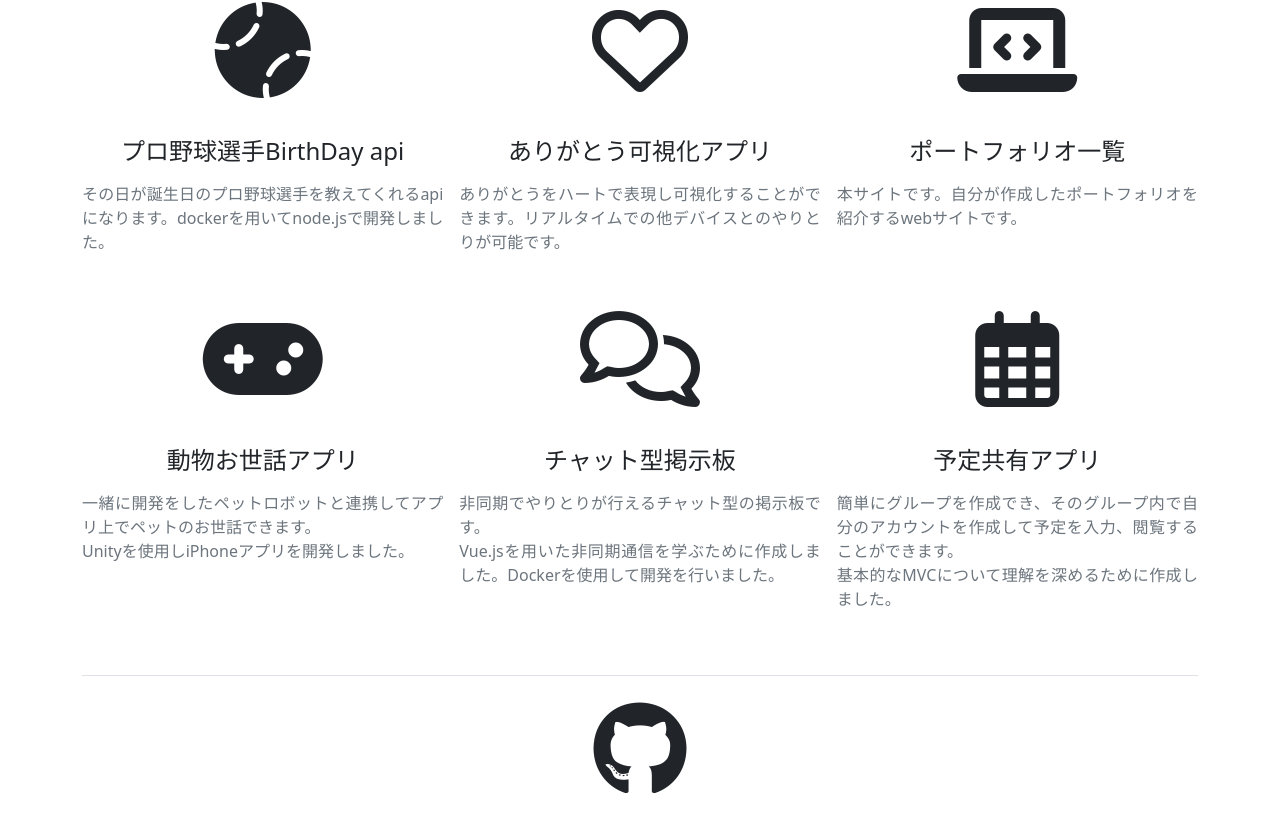
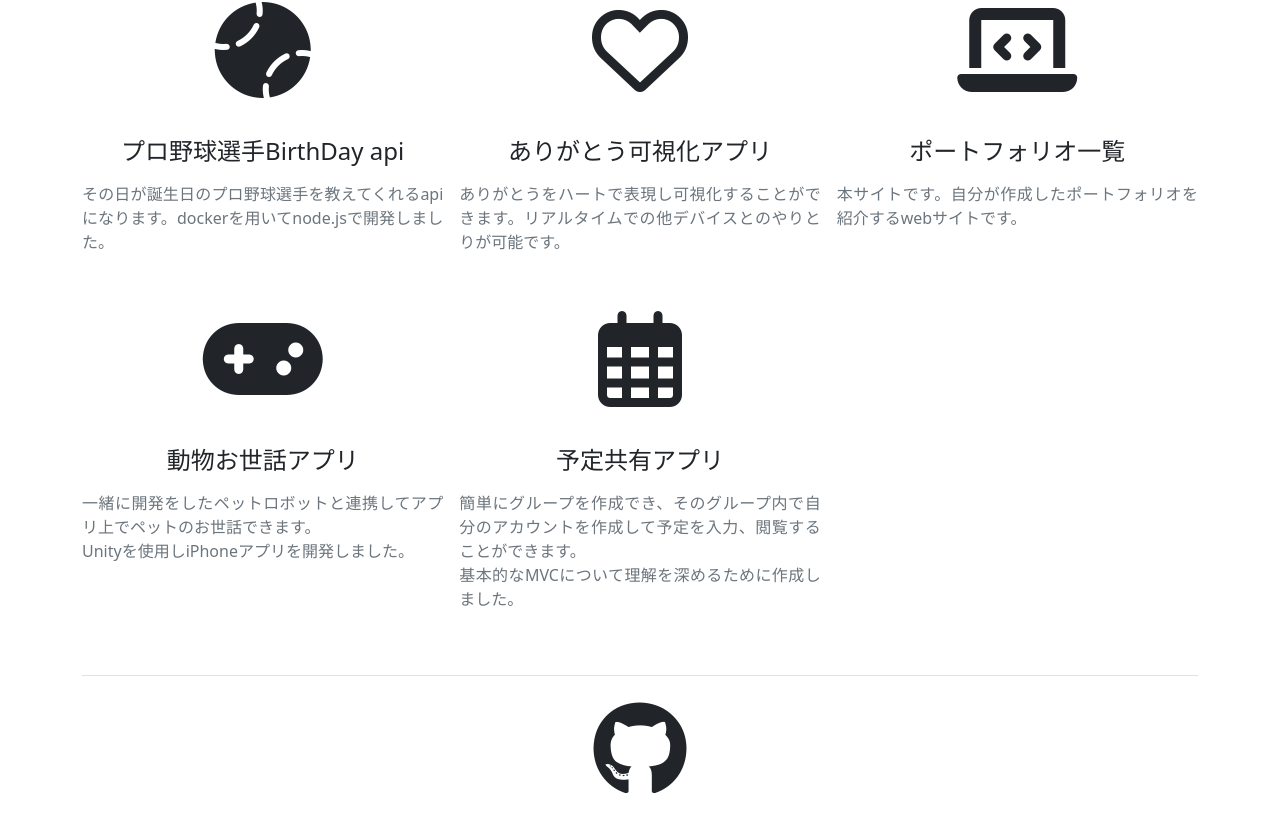
Before and after one commit to Hasegawa-Akito/portfolio_list_react, a React (Create React App) app: page / in a window 1280 px wide. Shown: the part 592-1415 px from the top of the page. Built offline with nearby package versions, Linux system fonts and the light colour scheme.

Commit message:
ポートフォリオの一部を削除

```diff
--- a/src/component/MainContent.jsx
+++ b/src/component/MainContent.jsx
@@ -60,17 +60,6 @@ class MainContent extends React.Component {
                 explanation: "　名古屋市主催の名古屋ブーストにてチームで開発を行なったソリューションです。アプリURLはソリューション説明のためのHPのURLとなっています。こちらのHP自体は作成していません",
                 github: "https://github.com/Hasegawa-Akito/famimal-unity-cs",
                 appURL: "https://famimal.nob-log.com/famimal/",
-            },
-            {
-                name: "チャット型掲示板",
-                shortSent: (<p class="text-muted justify">非同期でやりとりが行えるチャット型の掲示板です。<br></br>Vue.jsを用いた非同期通信を学ぶために作成しました。Dockerを使用して開発を行いました。</p>),
-                icon: "fa-regular fa-comments",
-                frontend: "　Vue.js, bootstrap",
-                backend: "　Laravel",
-                other: "　Docker, AWS使用",
-                explanation: "　Axiosの非同期通信を用いたチャットイメージの掲示板です。Dockerを用いての開発やAWSの無料枠を用いてのデプロイを行いました。",
-                github: "https://github.com/Hasegawa-Akito/docker-bulletin-board",
-                appURL: "http://54.248.47.219/home",
             },
            {name: "予定共有アプリ",
             shortSent: (<p class="text-muted justify">簡単にグループを作成でき、そのグループ内で自分のアカウントを作成して予定を入力、閲覧することができます。<br></br>基本的なMVCについて理解を深めるために作成しました。</p>),
```
Also changed, not shown: src/component/Header.jsx (+1 -9 lines).
